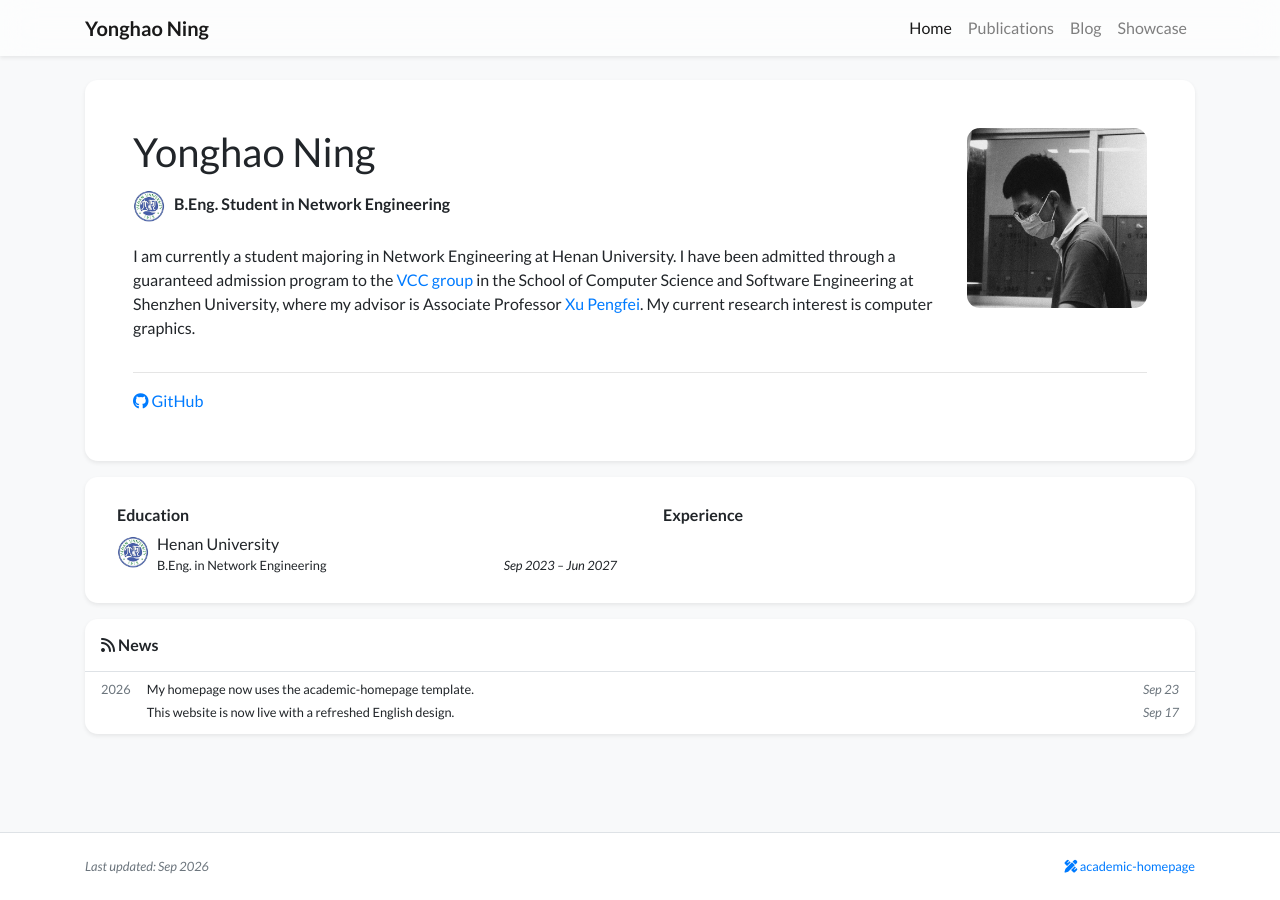
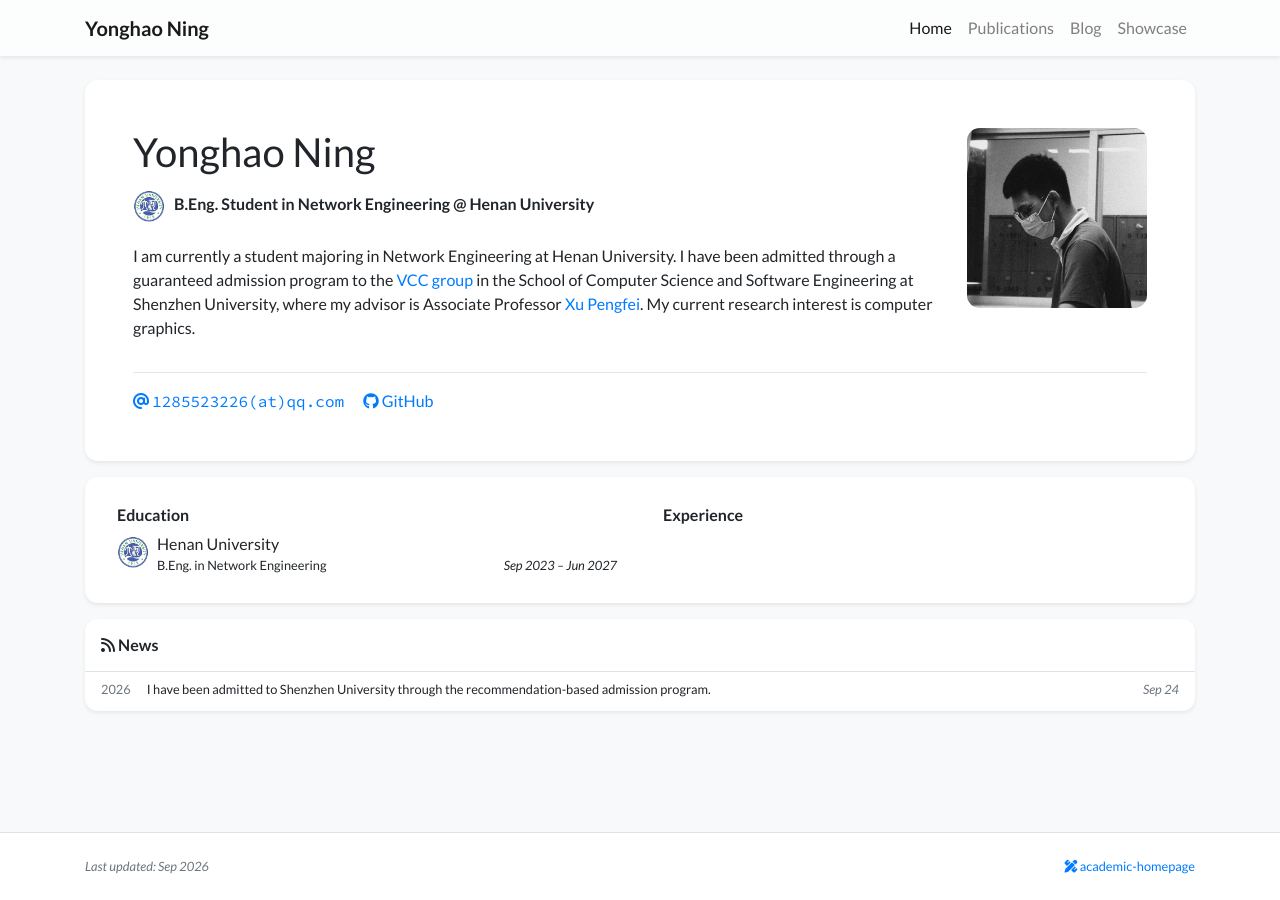
Before and after one commit to Eureka1029/Eureka1029.github.io, a Jekyll site: the page built from index.html, in a window 1280 px wide. Built offline with Jekyll 4.4.1, drawn with Linux system fonts in a browser that asks for light colours; nearby versions of some CDN libraries; a style sheet for code colours, icons or effects is not loaded.

Commit message:
更新自我介绍

```diff
--- a/_data/profile.yml
+++ b/_data/profile.yml
@@ -3,13 +3,13 @@ secondary_name: ""
 navbar_name: Yonghao Ning
 
 positions:
-  - name: B.Eng. Student in Network Engineering
+  - name: B.Eng. Student in Network Engineering @ Henan University
     logo: /assets/img/henan-university-emblem.png
     logo_alt: Henan University emblem
     bold: true
 
 github: Eureka1029
-# email: your-address@example.com
+email: 1285523226@qq.com
 portrait_url: /assets/img/yonghao-ning-portrait-square.jpg
 portrait_caption: Yonghao Ning
 # cv_link: /assets/files/cv.pdf
```
Also changed, not shown: _news/2026-09-23-homepage.md (deleted, +0 -4 lines), _news/2026-09-24-SZU.md (added, +4 -0 lines), _news/announcement_1.md (deleted, +0 -6 lines).
